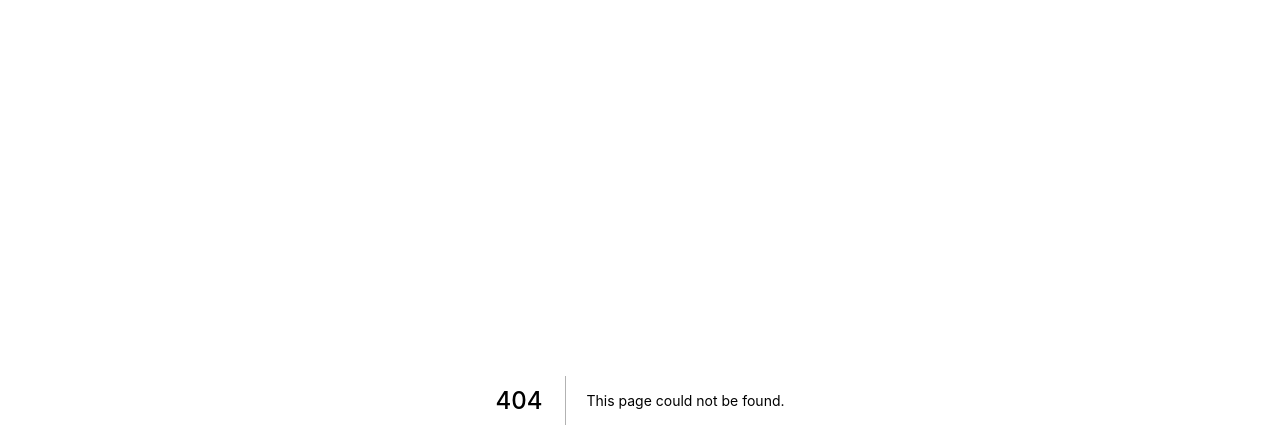
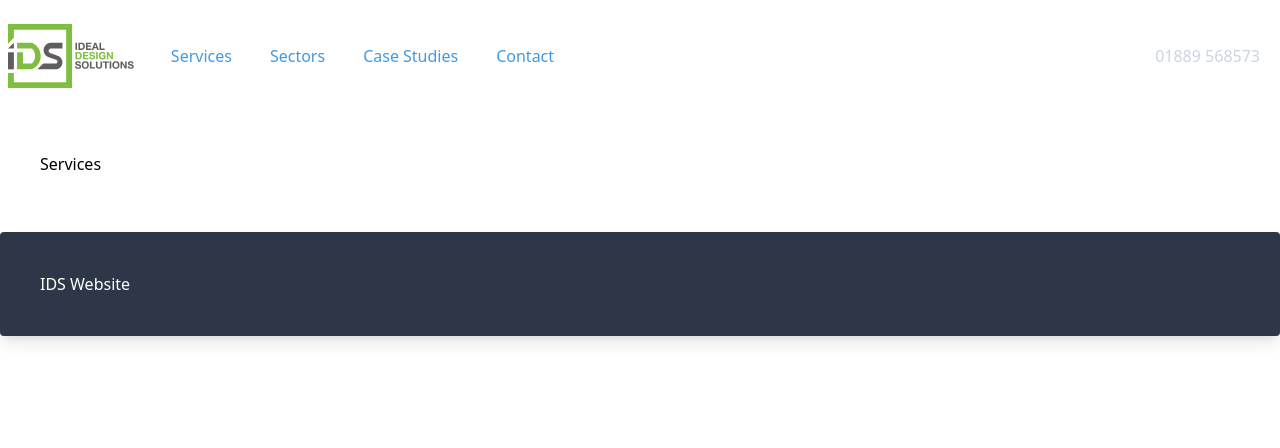
Before and after one commit to stevenalanwilson/ids-frontend-app, a Next.js app: page /services in a window 1280 px wide. Before the commit this address had no page. Shown: the top 448 px of the page. Built offline with nearby package versions, Linux system fonts and the light colour scheme.

Commit message:
Add Services page

```diff
--- /dev/null
+++ b/pages/services.js
@@ -0,0 +1,46 @@
+import Head from 'next/head'
+import Header from '../components/Header'
+import Footer from '../components/Footer'
+
+export default function services () {
+  return (
+    <div className='container mx-auto'>
+      <Head>
+        <title>IDS Website - Prototype</title>
+        <link rel='apple-touch-icon' sizes='180x180' href='/apple-touch-icon.png' />
+        <link rel='icon' type='image/png' sizes='32x32' href='/favicon-32x32.png' />
+        <link rel='icon' type='image/png' sizes='16x16' href='/favicon-16x16.png' />
+        <link rel='manifest' href='/site.webmanifest' />
+        <link rel='mask-icon' href='/safari-pinned-tab.svg' color='#5bbad5' />
+        <meta name='msapplication-TileColor' content='#da532c' />
+        <meta name='theme-color' content='#ffffff' />
+      </Head>
+
+      <main>
+        <div className='flex my-4'>
+          <div className='w-full p-2'>
+            <Header />
+          </div>
+        </div>
+
+        <div className='flex my-4'>
+          <div className='w-1/2 p-10'>
+            <p>Services</p>
+          </div>
+        </div>
+
+        <div className='flex my-4'>
+          <div className='w-full'>
+            <Footer />
+          </div>
+        </div>
+      </main>
+
+      <style jsx>{`
+
+      `}
+      </style>
+
+    </div>
+  )
+}
```
